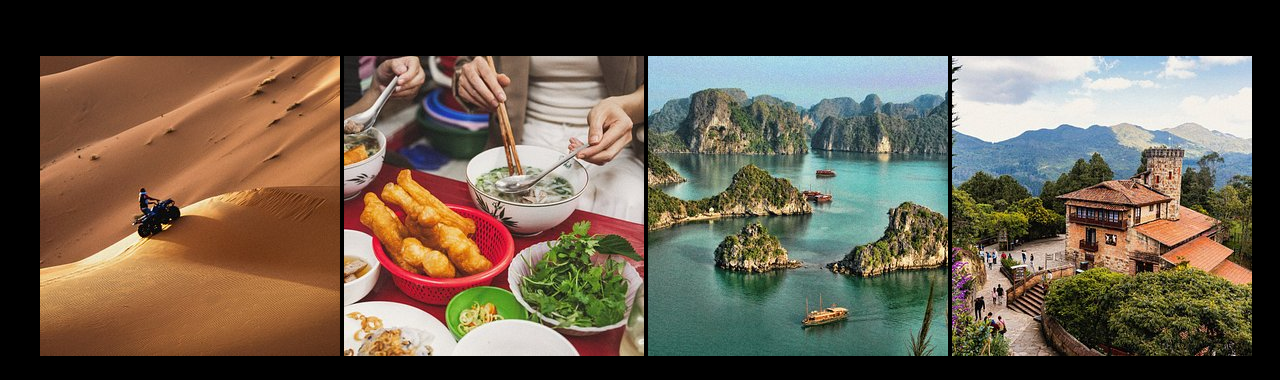
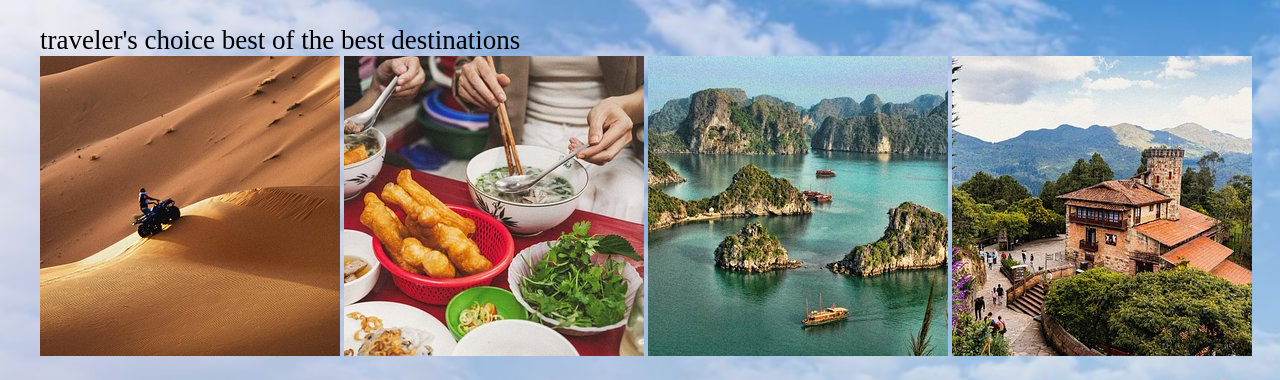
Before and after one commit to Michaeltimilehin/Vacation-website, a plain HTML site: page index.html in a window 1280 px wide. Shown: the part 222-602 px from the top of the page. Drawn offline with Linux system fonts and the light colour scheme.

Commit message:
second commit

```diff
--- a/css/styles.css
+++ b/css/styles.css
@@ -4,7 +4,7 @@
   box-sizing: 0;
 }
 body{
-  background-color: black;
+  background-image: url(../img/background.jpg);
   background-size: cover;
 }
 #smaller-sec {
```
Also changed, not shown: index.html (indentation only), 1 other file.
